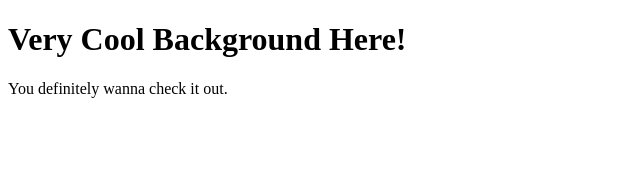
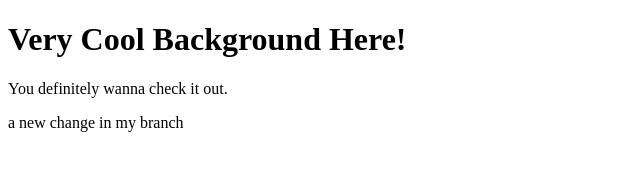
Before and after one commit to musafaila/bg-generator, a plain HTML site: page index.html in a window 1280 px wide. Shown: the whole page, without its empty margins (0-640 px from the left). Drawn offline with Linux system fonts and the light colour scheme.

Commit message:
modified

```diff
--- a/index.html
+++ b/index.html
@@ -9,5 +9,6 @@
 <body>
     <h1>Very Cool Background Here!</h1>
     <p>You definitely wanna check it out.</p>
+    <p>a new change in my branch</p>
 </body>
 </html>
```
